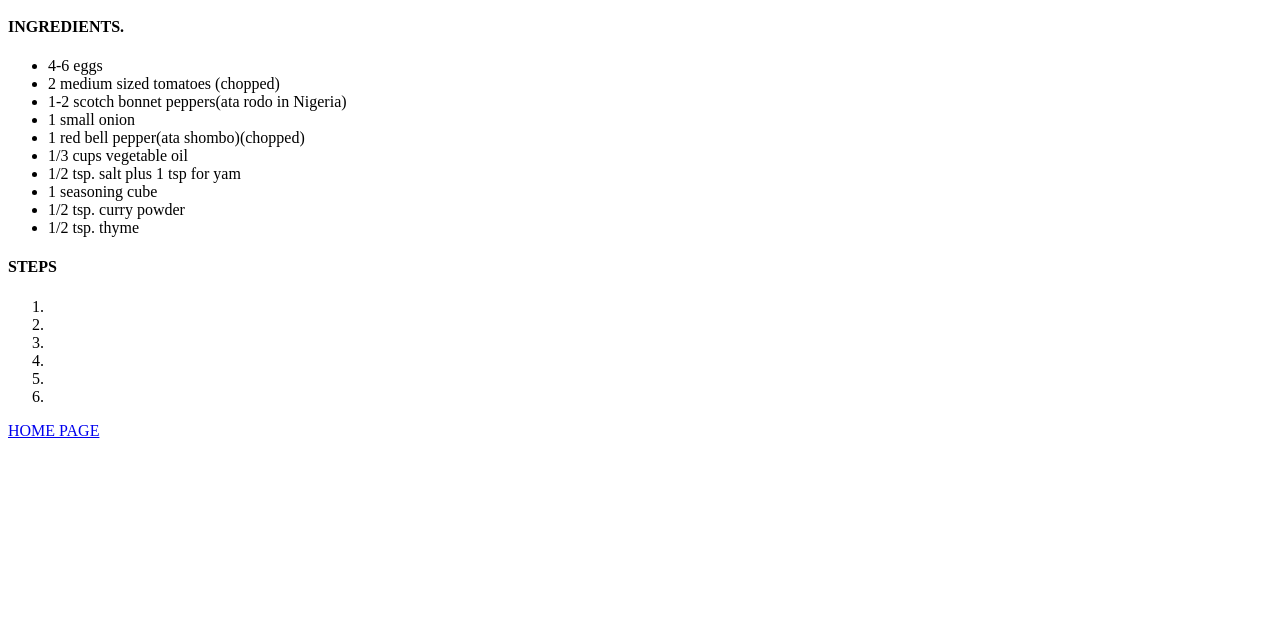
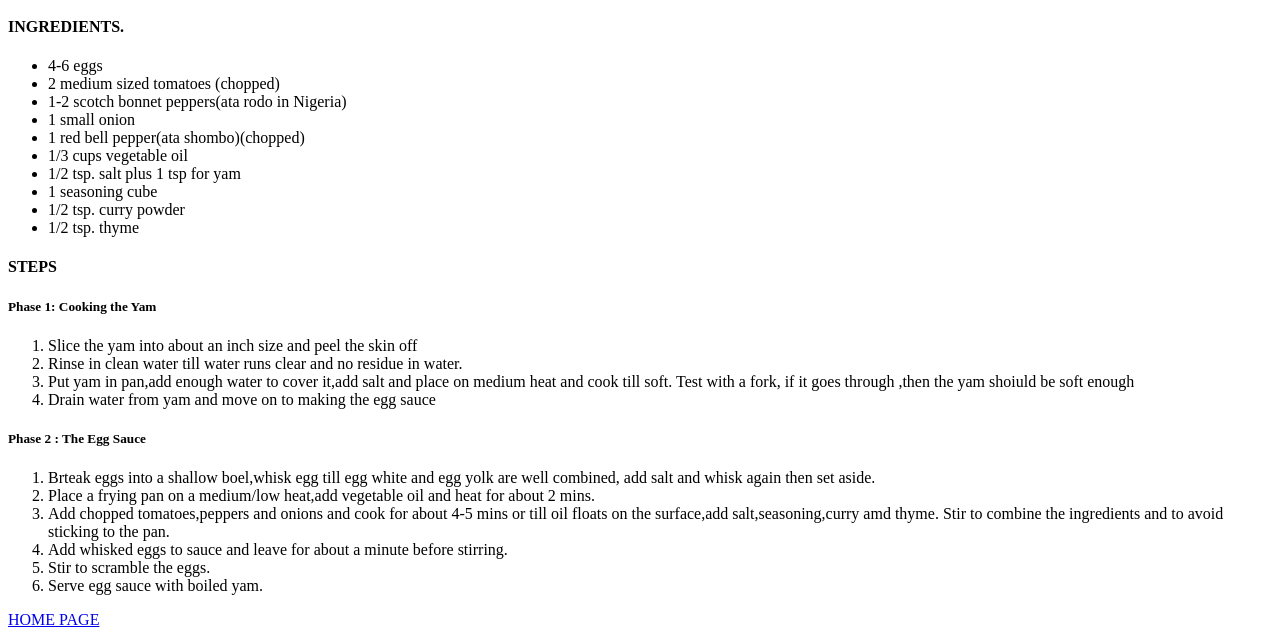
Before and after one commit to AyoOyekan/odin-recipes, a plain HTML site: page recipes/yam-and-egg.html in a window 1280 px wide. Shown: the part 543-1180 px from the top of the page. Before the commit the page ends 991 px from the top, so only its background shows below. Drawn offline with Linux system fonts and the light colour scheme.

Commit message:
complete the steps list

```diff
--- a/recipes/yam-and-egg.html
+++ b/recipes/yam-and-egg.html
@@ -24,17 +24,22 @@
         <li>1/2 tsp. thyme</li>
  </ul>
  <h4>STEPS</h4>
+ <h5>Phase 1: Cooking the Yam</h5>
  <ol type="1">
-    <li></li>
-    <li></li>
-    <li></li>
-    <li></li>
-    <li></li>
-    <li></li>
-
-
-
- </ol>
+    <li>Slice the yam into about an inch size and peel the skin off</li>
+    <li>Rinse in clean water till water runs clear and no residue in water.</li>
+    <li>Put yam in pan,add enough water to cover it,add salt and place on medium heat and cook till soft. Test with a fork, if it goes through ,then the yam shoiuld be soft enough</li>
+    <li>Drain water from yam and move on to making the egg sauce</li>
+</ol>
+<h5>Phase 2 : The Egg Sauce</h5>
+<ol>
+    <li>Brteak eggs into a shallow boel,whisk egg till egg white and egg  yolk are well combined, add salt and whisk again then set aside.</li>
+    <li>Place a frying pan on a medium/low heat,add vegetable oil and heat for about 2 mins.</li>
+    <li>Add chopped tomatoes,peppers and onions and cook for about 4-5 mins or till oil floats on the surface,add salt,seasoning,curry amd thyme. Stir to combine the ingredients and to avoid sticking to the pan.</li>
+    <li>Add whisked eggs to sauce and leave for about a minute before stirring. </li>
+    <li>Stir to scramble the eggs.</li>
+    <li>Serve egg sauce with boiled yam.</li>
+</ol>
 
 </body>
 <footer>
```
